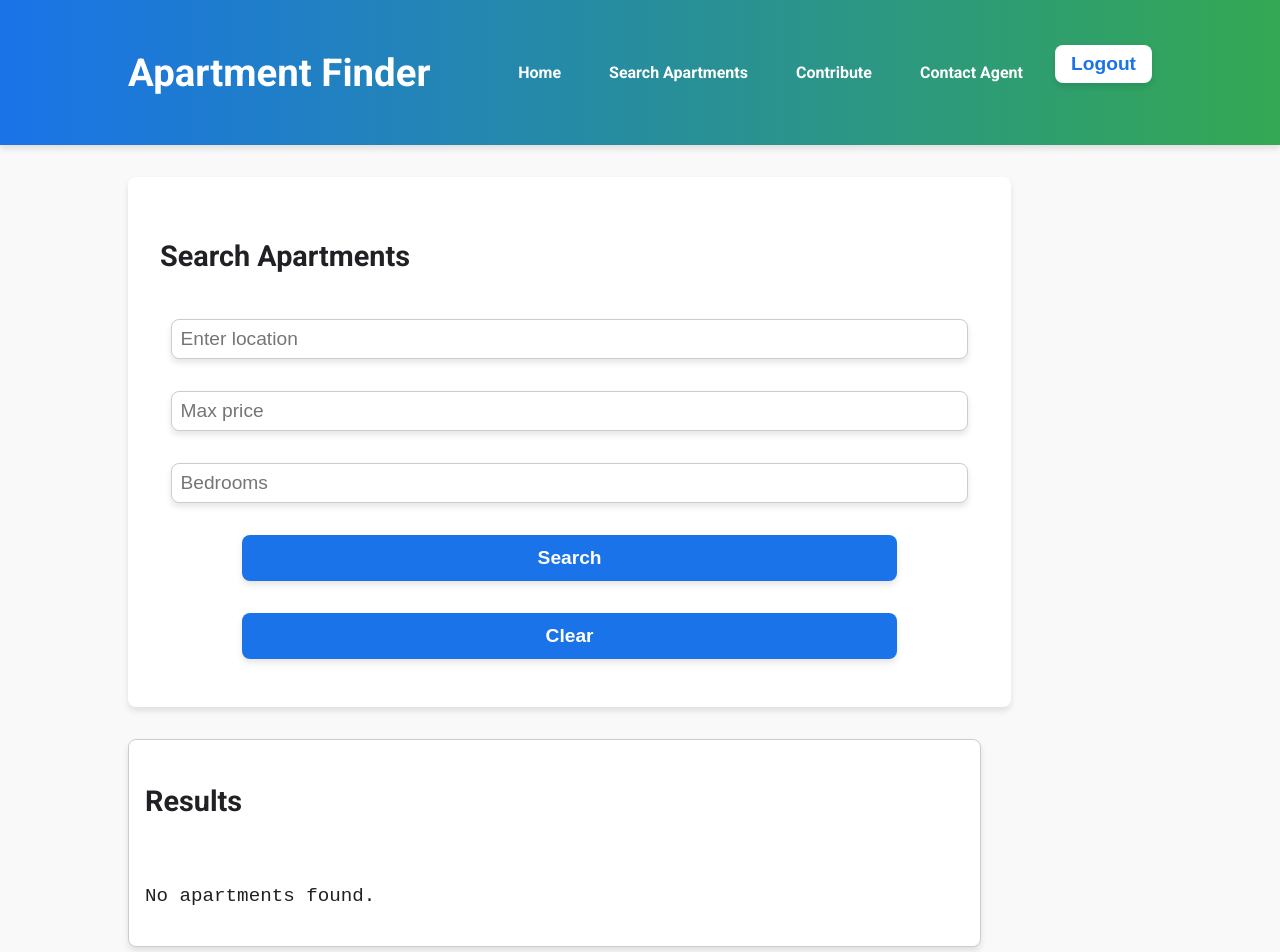
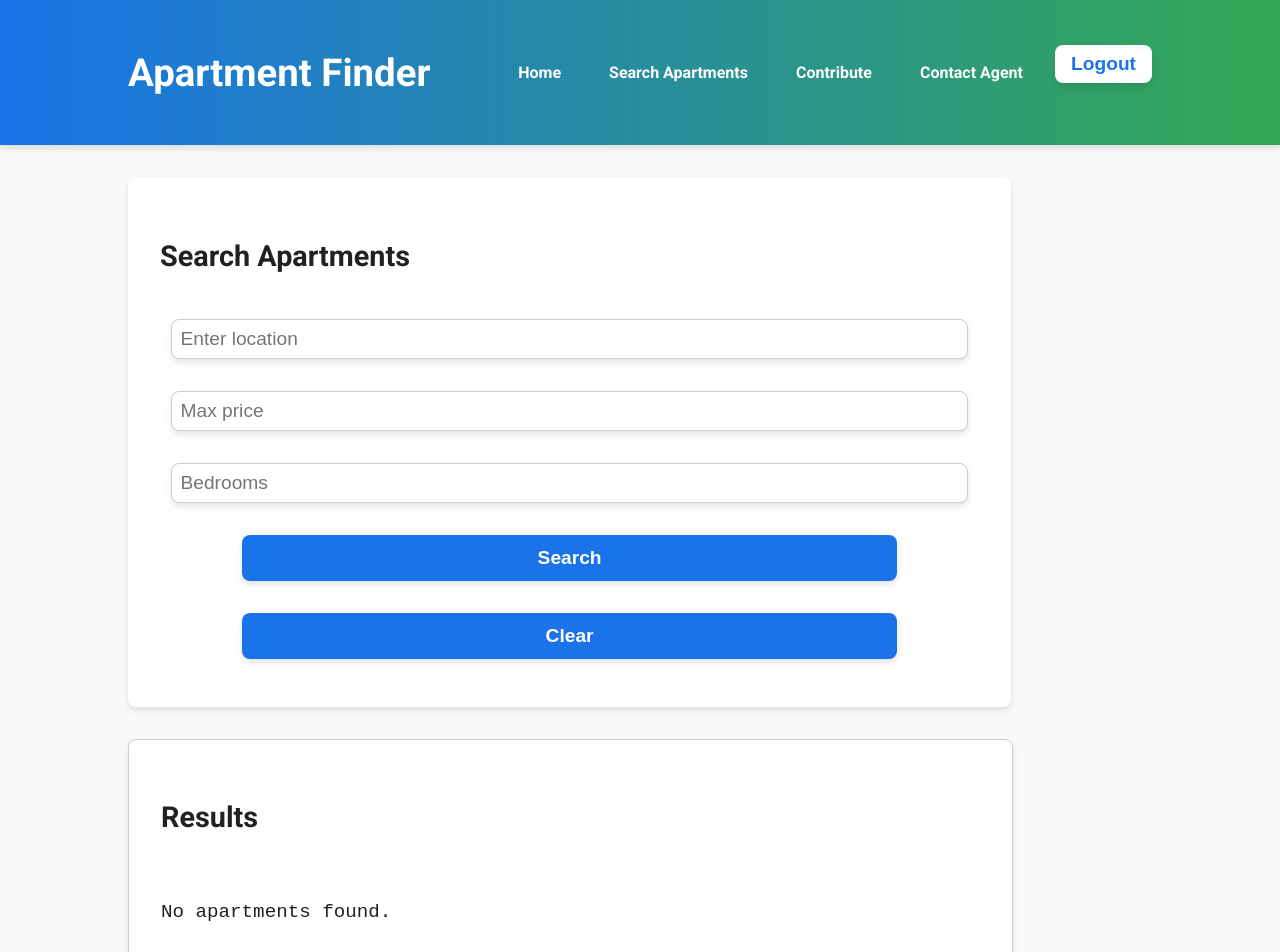
Before and after one commit to SivaPrasanthSivakumar/React-Based-Apartment-Finder-App, a React (Create React App) app: page /search in a window 1280 px wide. Shown: the top 952 px of the page. Built offline with nearby package versions, Linux system fonts and the light colour scheme; sample sign-in values are in the browser's storage.

Commit message:
style update

```diff
--- a/src/styles.css
+++ b/src/styles.css
@@ -205,8 +205,9 @@ link-style-button {
 }
 
 #results {
+  max-width: 80%;
   border: 1px solid #ccc;
-  padding: var(--base-spacing);
+  padding: 2rem;
   background-color: #fff;
   border-radius: var(--border-radius);
   font-size: var(--font-size-base);
```
